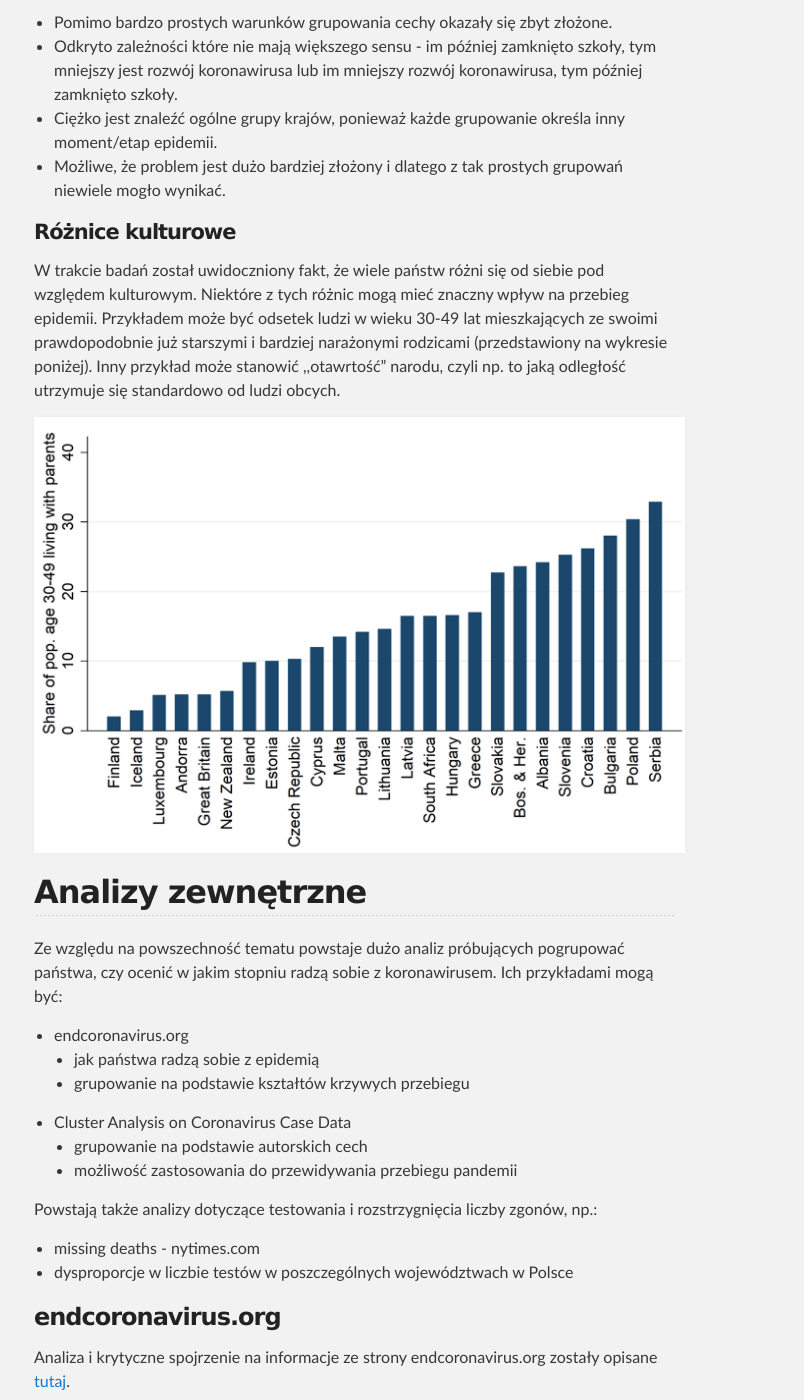
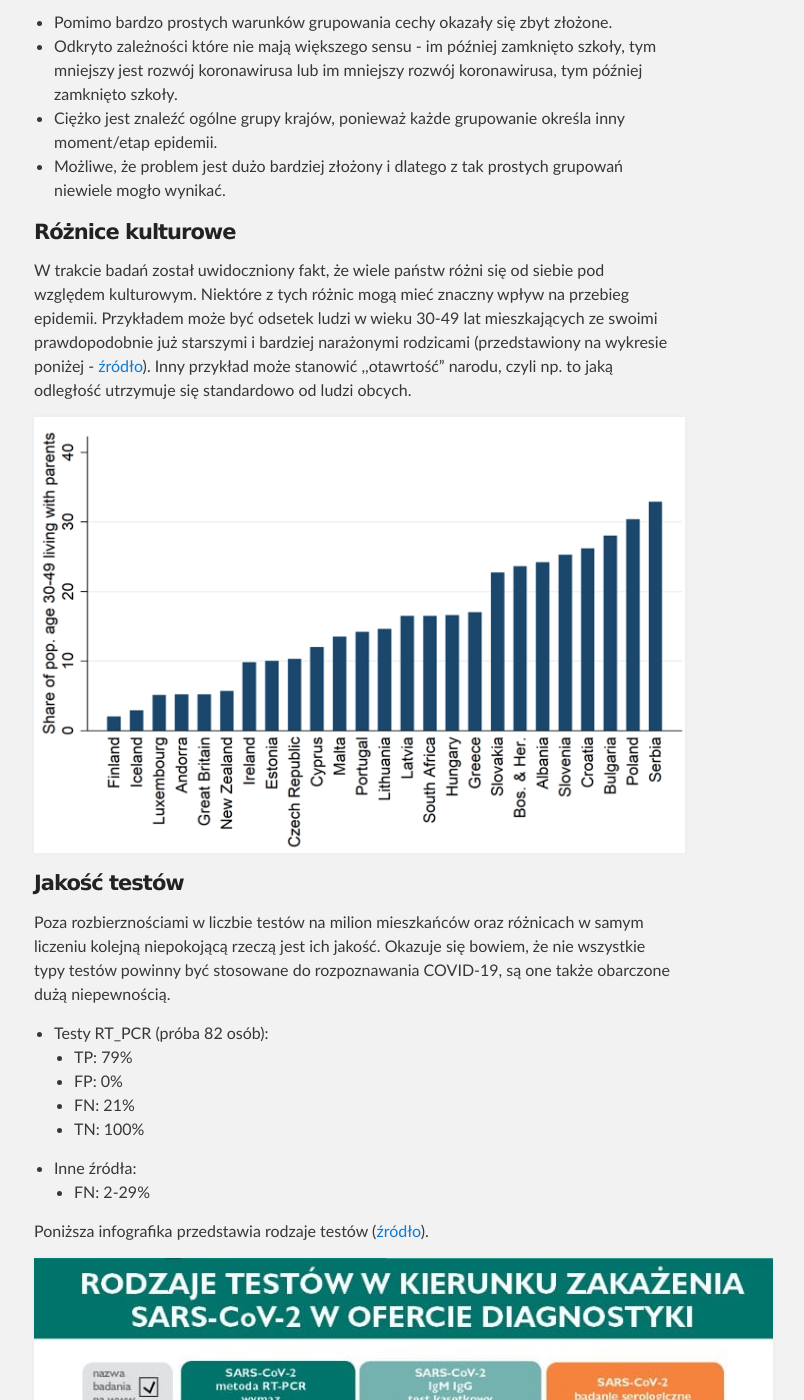
Before and after one commit to covid19ai/covid19ai.github.io, a Jekyll site: the page built from index.md, in a window 1280 px wide and 1400 px high, scrolled down 13743 px. Shown: the whole window, without its empty margins (286-1090 px from the left). Built offline with Jekyll 4.4.1, drawn with Linux system fonts in a browser that asks for light colours; some of the changed text lies outside the part shown.

Commit message:
Dalsza część kolejny raz

```diff
--- a/index.md
+++ b/index.md
@@ -281,10 +281,27 @@ lub im mniejszy rozwój koronawirusa, tym później zamknięto szkoły.
 #### Różnice kulturowe
 W trakcie badań został uwidoczniony fakt, że wiele państw różni się od siebie pod względem kulturowym. Niektóre z tych
 różnic mogą mieć znaczny wpływ na przebieg epidemii. Przykładem może być odsetek ludzi w wieku 30-49 lat mieszkających
-ze swoimi prawdopodobnie już starszymi i bardziej narażonymi rodzicami (przedstawiony na wykresie poniżej).
+ze swoimi prawdopodobnie już starszymi i bardziej narażonymi rodzicami (przedstawiony na wykresie poniżej - [źródło](https://voxeu.org/article/intergenerational-ties-and-case-fatality-rates?fbclid=IwAR0JFTj3RB9E8N7VuKKga0B8fWQs9VzEhk4G7xLT0S1yFoxRuopexhigbj8)).
 Inny przykład może stanowić ,,otawrtość" narodu, czyli np. to jaką odległość utrzymuje się standardowo od ludzi obcych.
 
 ![Różnice kulturowe](./assets/images/plots/kultura.png)
+
+#### Jakość testów
+Poza rozbierznościami w liczbie testów na milion mieszkańców oraz różnicach w samym liczeniu kolejną niepokojącą rzeczą
+jest ich jakość. Okazuje się bowiem, że nie wszystkie typy testów powinny być stosowane do rozpoznawania COVID-19, są one
+także obarczone dużą niepewnością.
+
+* Testy RT_PCR (próba 82 osób):
+    * TP: 79%
+    * FP: 0%
+    * FN: 21%
+    * TN: 100%
+* Inne źródła:
+    * FN: 2-29%
+
+Poniższa infografika przedstawia rodzaje testów ([źródło](https://scontent.fktw4-1.fna.fbcdn.net/v/t1.0-9/98209360_2856189671085308_6146867794290933760_n.jpg?_nc_cat=100&_nc_sid=110474&_nc_ohc=XUh9oDY_Y4gAX_Py1kh&_nc_ht=scontent.fktw4-1.fna&oh=92df138690d066b198f3b17a4942c78d&oe=5EF3B13E&dl=1)).
+
+![Typy testów](./assets/images/plots/typytestow.png)
 
 ## Analizy zewnętrzne
 
@@ -304,6 +321,9 @@ Powstają także analizy dotyczące testowania i rozstrzygnięcia liczby zgonów
 ### endcoronavirus.org
 Analiza i krytyczne spojrzenie na informacje ze strony endcoronavirus.org zostały opisane [tutaj](./endcoronavirus).
 
+### Inne analizy
+Podsumowanie pozostałych analiz opisane zostało [tutaj](./otheranalyzes)
+
 ## Podsumowanie
 
 * Trudno wyznaczyć początek epidemii
```
Also changed, not shown: otheranalyzes.md (added, +6 -0 lines), assets/images/plots/typytestow.png (added).
